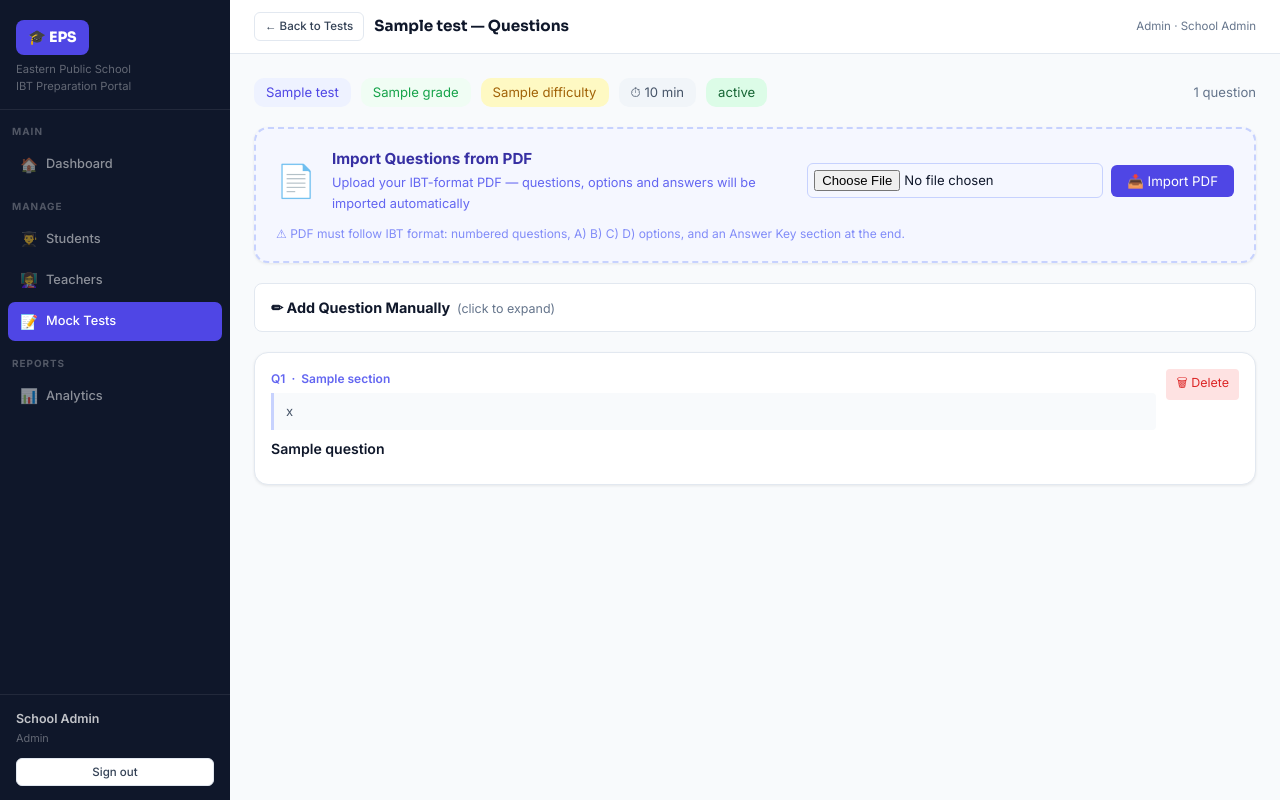
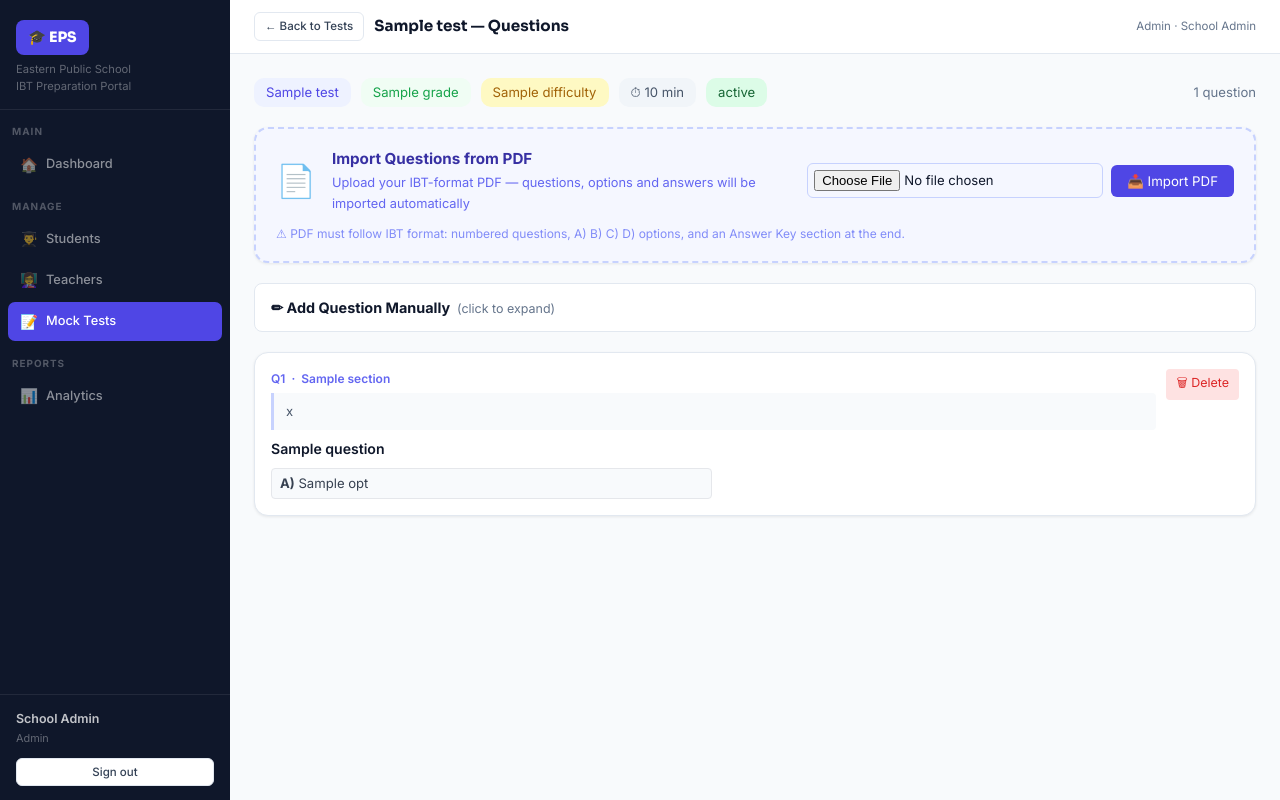
Before and after one commit to bushrakhan-prog/EPS-IBT-prep, a Flask app: template ibt-portal/templates/admin/questions.html in a window 1280 px wide. Run offline with Flask 3, Linux system fonts and the light colour scheme; a user stored in the database is signed in; tables that the repository leaves empty hold one stand-in row (values such as "Sample post"); the template is opened without the code that fills it: most values are stand-ins (such as "Sample title", 1, 10 or a date in 2020); some libraries are stand-ins or nearby versions.

Commit message:
Update questions.html

```diff
--- a/ibt-portal/templates/admin/questions.html
+++ b/ibt-portal/templates/admin/questions.html
@@ -102,15 +102,17 @@
         {% endif %}
         <div style="font-weight:600;font-size:.88rem;margin-bottom:8px">{{ q.question }}</div>
         <div style="display:grid;grid-template-columns:1fr 1fr;gap:4px">
-          {% for i, opt in enumerate(q.options) if opt %}
-          <div style="font-size:.82rem;padding:4px 8px;border-radius:4px;
-            background:{{ '#dcfce7' if q.answer == i else '#f8fafc' }};
-            color:{{ '#166534' if q.answer == i else '#374151' }};
-            border:1px solid {{ '#86efac' if q.answer == i else '#e5e7eb' }}">
-            <strong>{{ ['A','B','C','D'][i] }})</strong> {{ opt }}
-            {% if q.answer == i %} ✓{% endif %}
-          </div>
-          {% endfor %}
+         {% for opt in q.options %}
+{% if opt %}
+<div style="font-size:.82rem;padding:4px 8px;border-radius:4px;
+  background:{{ '#dcfce7' if q.answer == loop.index0 else '#f8fafc' }};
+  color:{{ '#166534' if q.answer == loop.index0 else '#374151' }};
+  border:1px solid {{ '#86efac' if q.answer == loop.index0 else '#e5e7eb' }}">
+  <strong>{{ ['A','B','C','D'][loop.index0] }})</strong> {{ opt }}
+  {% if q.answer == loop.index0 %} ✓{% endif %}
+</div>
+{% endif %}
+{% endfor %}
         </div>
       </div>
       <form method="POST" action="/admin/questions/delete/{{ test.id }}/{{ q.id }}"
```
